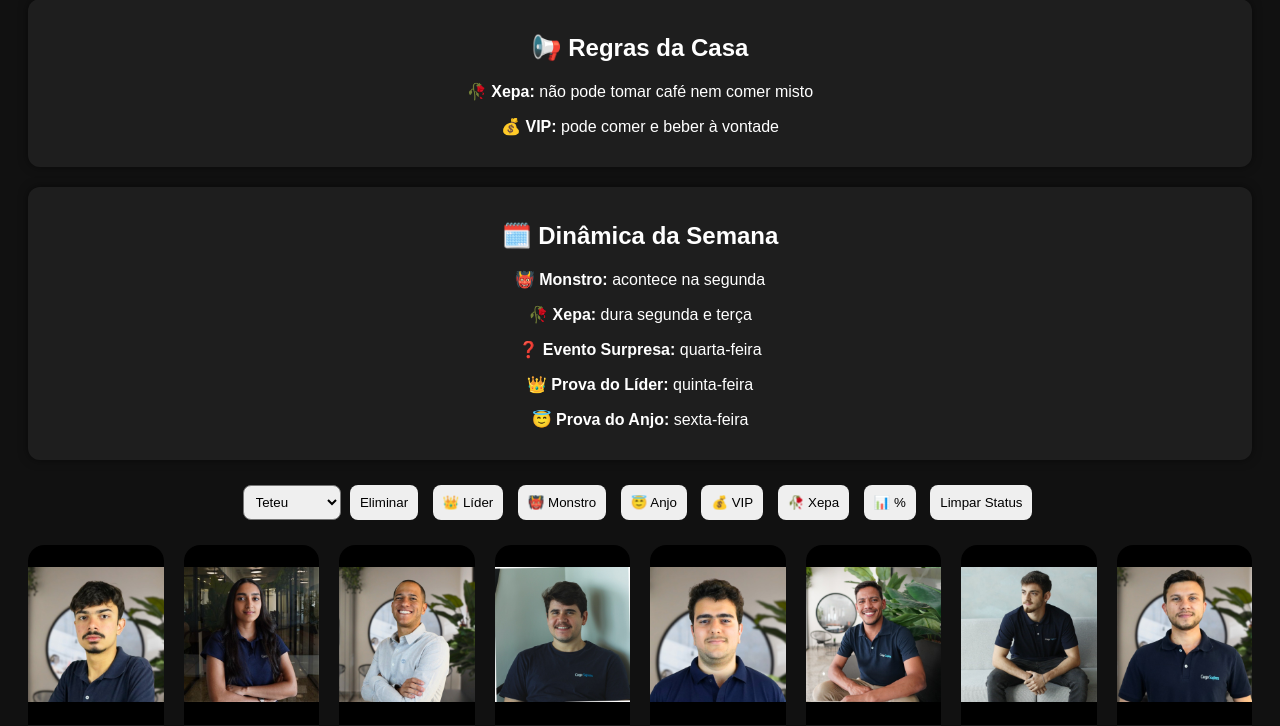
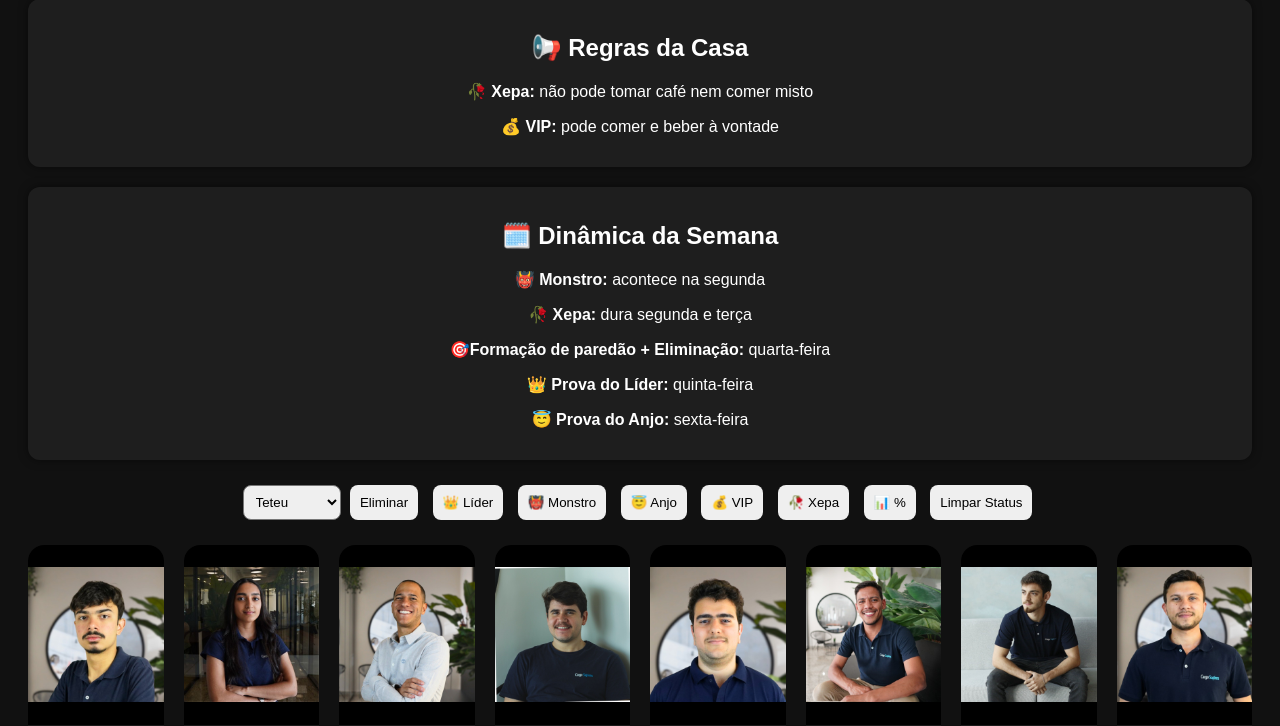
Before and after one commit to MarryKukles/bbb-sapiens, a plain HTML site: page index.html in a window 1280 px wide. Shown: the part 79-805 px from the top of the page. Drawn offline with Linux system fonts and the light colour scheme; no server answers.

Commit message:
Update event description for Wednesday

```diff
--- a/index.html
+++ b/index.html
@@ -35,7 +35,7 @@
     <h2>🗓️ Dinâmica da Semana</h2>
     <p><strong>👹 Monstro:</strong> acontece na segunda</p>
     <p><strong>🥀 Xepa:</strong> dura segunda e terça</p>
-    <p><strong>❓ Evento Surpresa:</strong> quarta-feira</p>
+    <p><strong>🎯Formação de paredão + Eliminação:</strong> quarta-feira</p>
     <p><strong>👑 Prova do Líder:</strong> quinta-feira</p>
     <p><strong>😇 Prova do Anjo:</strong> sexta-feira</p>
   </div>
```
